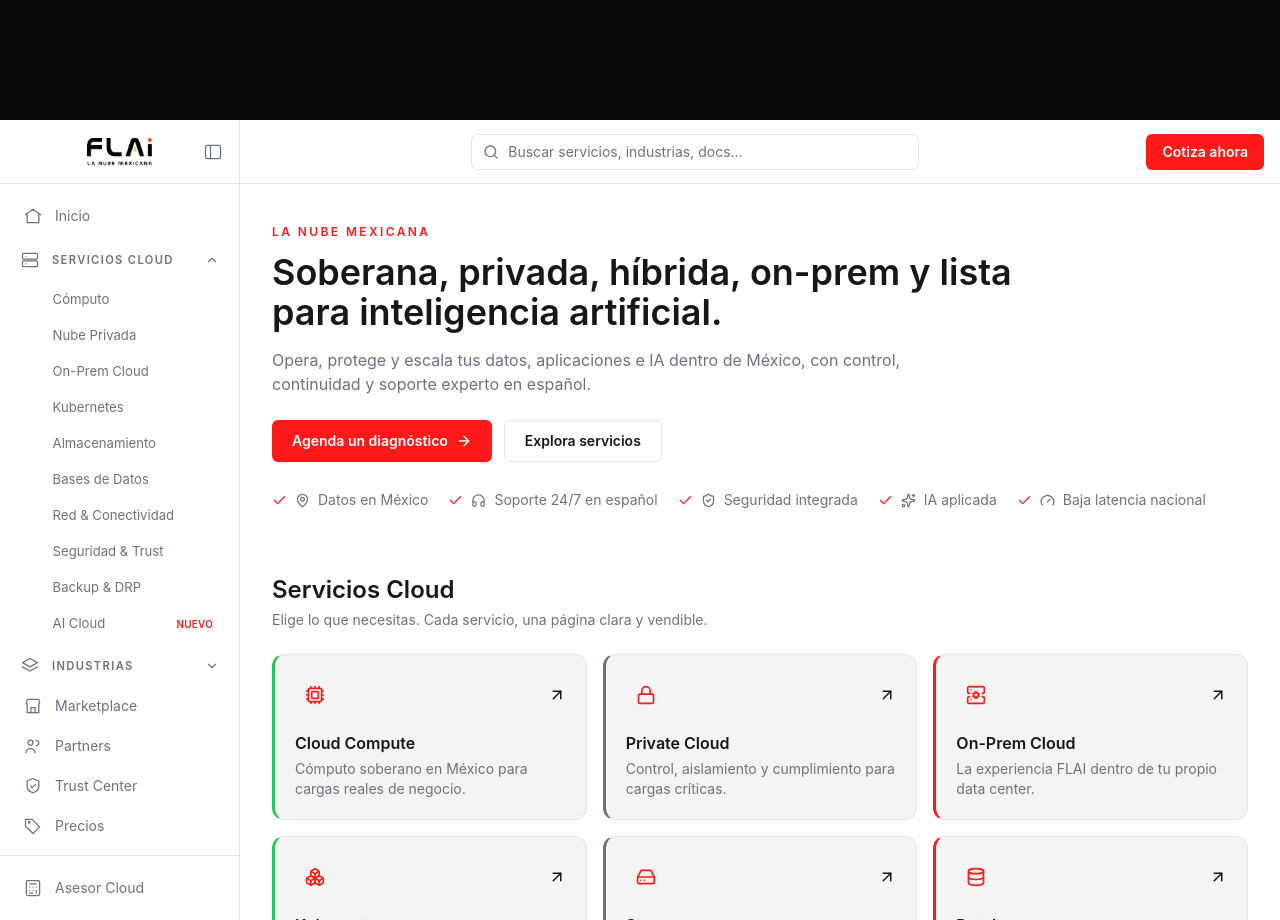
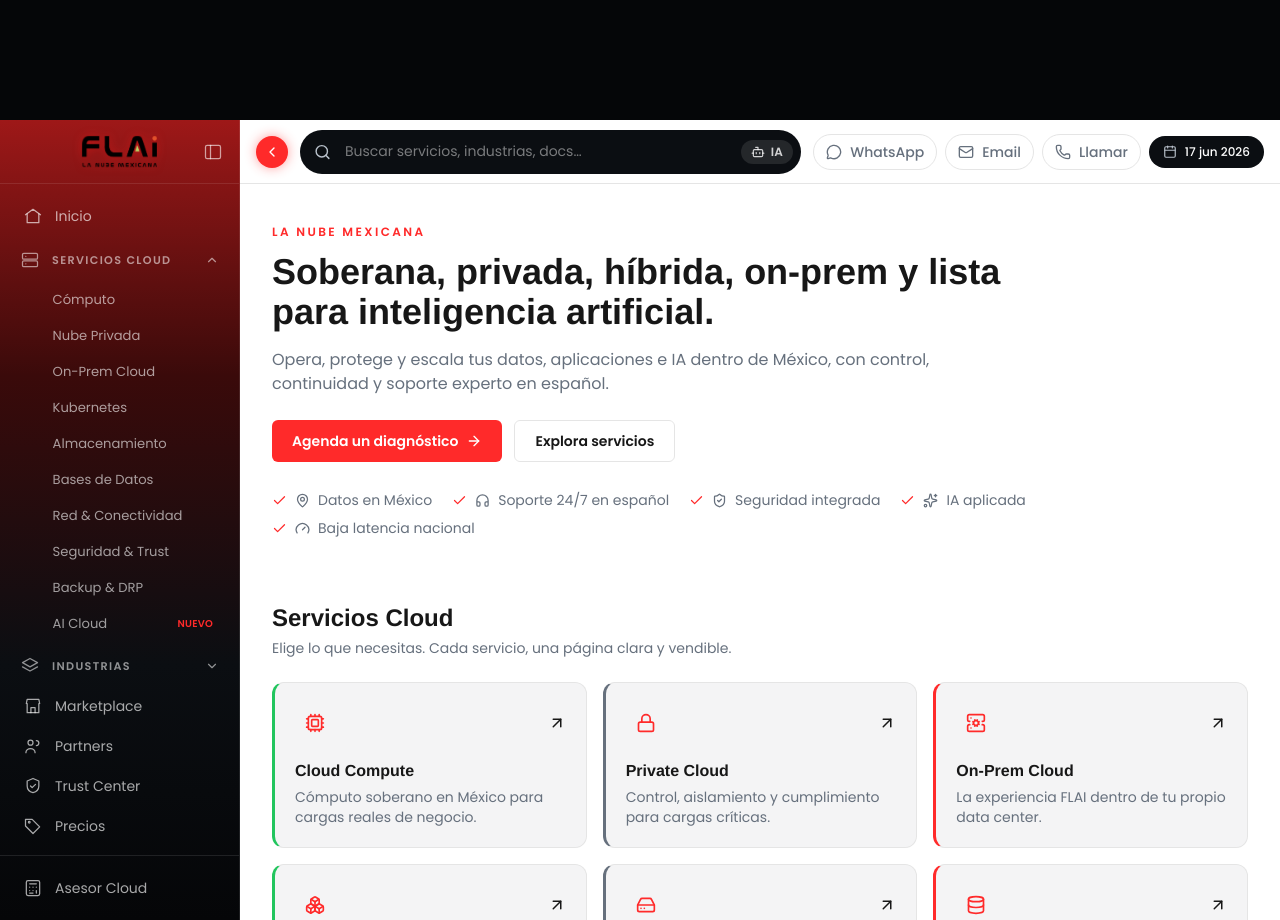
Before and after one commit to mayiainteligencia/flaiweb, a React (Vite) app in the folder frontend/: page / in a window 1280 px wide. Shown: the part 1640-2560 px from the top of the page. Built offline with nearby package versions, Linux system fonts and the light colour scheme.

Commit message:
se suben cambios de flai

```diff
--- a/frontend/index.html
+++ b/frontend/index.html
@@ -4,6 +4,12 @@
     <meta charset="UTF-8" />
     <meta name="viewport" content="width=device-width, initial-scale=1.0" />
     <link rel="icon" type="image/svg+xml" href="/favicon.svg" />
+    <link rel="preconnect" href="https://fonts.googleapis.com" />
+    <link rel="preconnect" href="https://fonts.gstatic.com" crossorigin />
+    <link
+      href="https://fonts.googleapis.com/css2?family=Poppins:wght@400;500;600;700&display=swap"
+      rel="stylesheet"
+    />
     <title>FLAI — La Nube Mexicana</title>
   </head>
   <body>
--- a/frontend/src/branding/theme.css
+++ b/frontend/src/branding/theme.css
@@ -1,8 +1,12 @@
 :root {
-  --color-black: #0a0a0a;
-  --color-red: #ff1a1a;
-  --color-white: #ffffff;
-  --color-status-ok: #22c55e;
+  /* Paleta de marca FLAI */
+  --color-black: #050608;   /* Negro profundo — base dominante */
+  --color-graphite: #0B0E12; /* Grafito cloud / antracita — paneles */
+  --color-red: #FF2A2A;     /* Rojo FLAI — energía / acento */
+  --color-green: #B7FF00;   /* Verde nube viva — disponibilidad / datos */
+  --color-silver: #B8C0CA;  /* Plata metálica — infraestructura */
+  --color-white: #F4F7FA;   /* Blanco operativo — texto clave */
+  --color-status-ok: #22c55e; /* legible sobre el dashboard claro; verde marca = --color-green */
 
   /* Superficies del dashboard (fondo blanco, recuadros gris claro) */
   --surface-sidebar: #ffffff;
@@ -14,17 +18,43 @@
 
   /* Texto */
   --text-primary: #171717;
-  --text-secondary: #6b7280;
+  --text-secondary: #66707D; /* Gris nodo */
 
   /* Estados del sidebar */
   --sidebar-active-bg: #ffe5e5;
   --sidebar-hover-bg: #f4f4f5;
 
-  --font-display: 'Inter', system-ui, sans-serif;
+  /* Tipografía institucional: títulos Helvetica/Open Sauce, texto Gordita/Poppins.
+     (Gordita y Open Sauce no son webfonts libres; Helvetica del sistema y Poppins las cubren.) */
+  --font-heading: 'Helvetica Neue', Helvetica, 'Open Sauce Sans', Arial, sans-serif;
+  --font-body: 'Gordita', 'Poppins', system-ui, sans-serif;
+  --font-display: var(--font-body); /* alias para la clase Tailwind `font-display` */
 
   --radius-md: 0.5rem;
 
   --shadow-neon: 0 0 8px rgba(255, 26, 26, 0.6), 0 0 20px rgba(255, 26, 26, 0.25);
+
+  /* Sidebar oscuro: rojo arriba → negro abajo */
+  --sidebar-gradient: linear-gradient(180deg, #9e1818 0%, #3a0a0a 32%, var(--color-graphite) 68%, var(--color-black) 100%);
+}
+
+/* Logo del sidebar: resalta con un latido suave de glow rojo */
+.logo-glow {
+  filter: drop-shadow(0 0 6px rgba(255, 26, 26, 0.55));
+  animation: logo-pulse 3.2s ease-in-out infinite;
+  transition: transform 0.2s ease;
+}
+.logo-glow:hover {
+  transform: scale(1.06);
+}
+
+@keyframes logo-pulse {
+  0%, 100% { filter: drop-shadow(0 0 5px rgba(255, 26, 26, 0.4)); }
+  50% { filter: drop-shadow(0 0 14px rgba(255, 26, 26, 0.85)); }
+}
+
+@media (prefers-reduced-motion: reduce) {
+  .logo-glow { animation: none; }
 }
 
 * {
@@ -42,6 +72,10 @@
 body {
   background: var(--color-black);
   color: var(--color-white);
-  font-family: var(--font-display);
+  font-family: var(--font-body);
   -webkit-font-smoothing: antialiased;
 }
+
+h1, h2, h3, h4, h5, h6 {
+  font-family: var(--font-heading);
+}
--- a/frontend/src/components/layout/DashboardLayout.tsx
+++ b/frontend/src/components/layout/DashboardLayout.tsx
@@ -27,7 +27,7 @@
       <Sidebar collapsed={collapsed} onToggle={() => setCollapsed((v) => !v)} />
 
       <div className="flex flex-1 flex-col overflow-hidden">
-        <Header collapsed={collapsed} />
+        <Header collapsed={collapsed} onToggle={() => setCollapsed((v) => !v)} />
         {/* pb extra en móvil para no quedar tapado por la barra inferior */}
         <main className="flex-1 overflow-y-auto p-4 pb-28 sm:p-6 lg:p-8 lg:pb-8">{children}</main>
       </div>
--- a/frontend/src/components/layout/Header.tsx
+++ b/frontend/src/components/layout/Header.tsx
@@ -1,29 +1,42 @@
 import { useState } from 'react';
 import { NavLink } from 'react-router-dom';
+import { Mail, Phone, MessageCircle, Calendar, Search as SearchIcon, ChevronLeft, X } from 'lucide-react';
+import type { LucideIcon } from 'lucide-react';
 import { ROUTES } from '@/constants/routes';
+import { CONTACT } from '@/data/contact';
 import logoFlai from '@/assets/images/logos/logo-FLAI.png';
 import SearchBox from './SearchBox';
 
-function SearchIcon({ className }: { className?: string }) {
+// Fecha de hoy, formato corto "18 jun 2026".
+const TODAY = new Intl.DateTimeFormat('es-MX', { day: 'numeric', month: 'short', year: 'numeric' })
+  .format(new Date())
+  .replace('.', '');
+
+function Action({
+  href,
+  icon: Icon,
+  label,
+  external,
+}: {
+  href: string;
+  icon: LucideIcon;
+  label: string;
+  external?: boolean;
+}) {
   return (
-    <svg
-      className={className}
-      width="16"
-      height="16"
-      viewBox="0 0 24 24"
-      fill="none"
-      stroke="currentColor"
-      strokeWidth="1.5"
-      strokeLinecap="round"
-      strokeLinejoin="round"
+    <a
+      href={href}
+      title={label}
+      {...(external ? { target: '_blank', rel: 'noreferrer' } : {})}
+      className="inline-flex h-9 items-center gap-2 rounded-full border border-border-subtle px-3 text-sm font-medium text-text-secondary transition-colors hover:border-accent hover:text-accent"
     >
-      <circle cx="11" cy="11" r="7" />
-      <path d="m21 21-4.3-4.3" />
-    </svg>
+      <Icon size={16} />
+      <span className="hidden lg:inline">{label}</span>
+    </a>
   );
 }
 
-export default function Header({ collapsed }: { collapsed: boolean }) {
+export default function Header({ collapsed, onToggle }: { collapsed: boolean; onToggle: () => void }) {
   const [searchOpen, setSearchOpen] = useState(false);
 
   return (
@@ -32,13 +45,22 @@
       <NavLink
         to={ROUTES.HOME}
         title="Ir a la nube FLAI"
-        className={['shrink-0 transition-opacity hover:opacity-80', collapsed ? 'block' : 'block lg:hidden'].join(' ')}
+        className={['shrink-0', collapsed ? 'block' : 'block lg:hidden'].join(' ')}
       >
-        <img src={logoFlai} alt="FLAI" className="h-7 w-auto" />
+        <img src={logoFlai} alt="FLAI" className="logo-glow h-7 w-auto" />
       </NavLink>
 
-      {/* Buscador en desktop (centrado) */}
-      <div className="mx-auto hidden w-full max-w-md lg:block">
+      {/* Colapsar/expandir el sidebar (desktop) */}
+      <button
+        onClick={onToggle}
+        aria-label={collapsed ? 'Expandir menú' : 'Colapsar menú'}
+        className="hidden h-8 w-8 shrink-0 items-center justify-center rounded-full bg-accent text-white shadow-[0_0_12px_rgba(255,42,42,0.45)] transition-transform hover:scale-105 lg:flex"
+      >
+        <ChevronLeft size={16} className={collapsed ? 'rotate-180' : ''} />
+      </button>
+
+      {/* Barra del asistente (desktop, centrada) */}
+      <div className="mx-auto hidden w-full max-w-2xl lg:block">
         <SearchBox />
       </div>
 
@@ -51,12 +73,19 @@
         aria-label="Buscar"
         className="flex h-9 w-9 items-center justify-center rounded-md text-text-secondary transition-colors hover:bg-hover-bg hover:text-text-primary lg:hidden"
       >
-        <SearchIcon />
+        <SearchIcon size={18} />
       </button>
 
-      <button className="shrink-0 rounded-md bg-accent px-4 py-2 text-sm font-semibold text-white transition-opacity hover:opacity-90">
-        Cotiza ahora
-      </button>
+      {/* Acciones rápidas (labels solo en desktop) */}
+      <nav className="flex shrink-0 items-center gap-2">
+        <Action href={CONTACT.whatsapp} icon={MessageCircle} label="WhatsApp" external />
+        <Action href={CONTACT.email} icon={Mail} label="Email" />
+        <Action href={CONTACT.phone} icon={Phone} label="Llamar" />
+        <span className="hidden items-center gap-2 rounded-full bg-[var(--color-graphite)] px-3.5 py-2 text-xs font-medium text-white xl:inline-flex">
+          <Calendar size={14} className="text-[var(--color-silver)]" />
+          {TODAY}
+        </span>
+      </nav>
 
       {/* Buscador móvil: cubre el header al abrir la lupa */}
       {searchOpen && (
@@ -69,9 +98,7 @@
             aria-label="Cerrar búsqueda"
             className="flex h-9 w-9 shrink-0 items-center justify-center rounded-md text-text-secondary transition-colors hover:bg-hover-bg hover:text-text-primary"
           >
-            <svg width="18" height="18" viewBox="0 0 24 24" fill="none" stroke="currentColor" strokeWidth="1.5" strokeLinecap="round">
-              <path d="M6 6l12 12M18 6 6 18" />
-            </svg>
+            <X size={18} />
           </button>
         </div>
       )}
--- a/frontend/src/components/layout/SearchBox.tsx
+++ b/frontend/src/components/layout/SearchBox.tsx
@@ -1,10 +1,20 @@
 import { useEffect, useMemo, useRef, useState } from 'react';
 import { useNavigate } from 'react-router-dom';
-import { Search, CornerDownLeft } from 'lucide-react';
+import { Search, Sparkles, Bot, CornerDownLeft, ArrowRight } from 'lucide-react';
 import { searchSite } from '@/data/searchIndex';
+import { ROUTES } from '@/constants/routes';
 
-const inputClass =
-  'h-9 w-full rounded-md border border-border-subtle bg-[var(--surface-input)] pl-9 pr-3 text-sm text-text-primary placeholder:text-text-secondary focus:border-accent focus:outline-none';
+type Mode = 'search' | 'ia';
+
+// Prompts de arranque del asistente (todos abren el Asesor Cloud, el recomendador IA real).
+const IA_PROMPTS = [
+  '¿Qué servicio de nube necesito?',
+  'Comparar nube privada vs on-prem',
+  'Quiero cotizar para mi empresa',
+];
+
+const baseInput =
+  'h-11 w-full rounded-full bg-[var(--color-graphite)] pl-11 pr-[5.5rem] text-sm text-white placeholder:text-white/45 transition-colors focus:outline-none border';
 
 export default function SearchBox({
   autoFocus = false,
@@ -13,6 +23,7 @@
   autoFocus?: boolean;
   onNavigate?: () => void;
 }) {
+  const [mode, setMode] = useState<Mode>('search');
   const [query, setQuery] = useState('');
   const [open, setOpen] = useState(false);
   const [active, setActive] = useState(0);
@@ -32,14 +43,29 @@
     return () => document.removeEventListener('mousedown', onClick);
   }, []);
 
-  const go = (to: string) => {
-    navigate(to);
+  const close = () => {
     setQuery('');
     setOpen(false);
     onNavigate?.();
   };
 
+  const go = (to: string) => {
+    navigate(to);
+    close();
+  };
+
+  // Modo IA: cualquier consulta/sugerencia abre el Asesor Cloud.
+  const askIa = () => go(ROUTES.ADVISOR);
+
   const onKeyDown = (e: React.KeyboardEvent) => {
+    if (e.key === 'Escape') return setOpen(false);
+    if (mode === 'ia') {
+      if (e.key === 'Enter') {
+        e.preventDefault();
+        askIa();
+      }
+      return;
+    }
     if (!open || results.length === 0) return;
     if (e.key === 'ArrowDown') {
       e.preventDefault();
@@ -50,16 +76,21 @@
     } else if (e.key === 'Enter') {
       e.preventDefault();
       go(results[active].to);
-    } else if (e.key === 'Escape') {
-      setOpen(false);
     }
   };
 
-  const showPanel = open && query.trim().length > 0;
+  const isIa = mode === 'ia';
+  const showSearchPanel = !isIa && open && query.trim().length > 0;
+  const showIaPanel = isIa && open;
 
   return (
     <div ref={rootRef} className="relative w-full">
-      <Search size={16} className="pointer-events-none absolute left-3 top-1/2 -translate-y-1/2 text-text-secondary" />
+      {isIa ? (
+        <Sparkles size={17} className="pointer-events-none absolute left-3.5 top-1/2 -translate-y-1/2 text-accent" />
+      ) : (
+        <Search size={17} className="pointer-events-none absolute left-3.5 top-1/2 -translate-y-1/2 text-[var(--color-silver)]" />
+      )}
+
       <input
         type="search"
         autoFocus={autoFocus}
@@ -67,12 +98,30 @@
         onChange={(e) => setQuery(e.target.value)}
         onFocus={() => setOpen(true)}
         onKeyDown={onKeyDown}
-        placeholder="Buscar servicios, industrias, docs…"
-        className={inputClass}
+        placeholder={isIa ? 'Pregúntale algo al asistente de FLAi…' : 'Buscar servicios, industrias, docs…'}
+        className={`${baseInput} ${isIa ? 'border-accent' : 'border-transparent focus:border-accent'}`}
       />
 
-      {showPanel && (
-        <div className="absolute left-0 right-0 top-11 z-50 overflow-hidden rounded-lg border border-border-subtle bg-white shadow-xl">
+      {/* Botón IA: alterna entre buscador normal y asistente */}
+      <button
+        type="button"
+        onClick={() => {
+          setMode((m) => (m === 'ia' ? 'search' : 'ia'));
+          setOpen(true);
+        }}
+        aria-pressed={isIa}
+        title={isIa ? 'Volver al buscador' : 'Preguntar al asistente IA'}
+        className={`absolute right-2 top-1/2 inline-flex -translate-y-1/2 items-center gap-1.5 rounded-full px-2.5 py-1 text-xs font-semibold tracking-wide transition-colors ${
+          isIa ? 'bg-accent text-white' : 'bg-white/10 text-white/80 hover:bg-white/20'
+        }`}
+      >
+        <Bot size={14} />
+        IA
+      </button>
+
+      {/* Panel buscador normal */}
+      {showSearchPanel && (
+        <div className="absolute left-0 right-0 top-12 z-50 overflow-hidden rounded-lg border border-border-subtle bg-white shadow-xl">
           {results.length === 0 ? (
             <p className="px-4 py-3 text-sm text-text-secondary">Sin resultados para “{query}”.</p>
           ) : (
@@ -98,6 +147,32 @@
           )}
         </div>
       )}
+
+      {/* Panel asistente IA: distinto al buscador */}
+      {showIaPanel && (
+        <div className="absolute left-0 right-0 top-12 z-50 overflow-hidden rounded-lg border border-accent/30 bg-white shadow-xl">
+          <div className="flex items-center gap-2 border-b border-border-subtle px-4 py-3">
+            <Sparkles size={16} className="text-accent" />
+            <span className="text-sm font-semibold text-text-primary">Asistente FLAi</span>
+          </div>
+          <p className="px-4 pt-3 text-xs text-text-secondary">
+            Cuéntame qué necesitas y te recomiendo la nube ideal.
+          </p>
+          <ul className="p-2">
+            {IA_PROMPTS.map((p) => (
+              <li key={p}>
+                <button
+                  onClick={askIa}
+                  className="flex w-full items-center justify-between gap-3 rounded-md px-3 py-2 text-left text-sm text-text-primary transition-colors hover:bg-accent/10"
+                >
+                  {p}
+                  <ArrowRight size={14} className="shrink-0 text-accent" />
+                </button>
+              </li>
+            ))}
+          </ul>
+        </div>
+      )}
     </div>
   );
 }
--- a/frontend/src/components/layout/Sidebar.tsx
+++ b/frontend/src/components/layout/Sidebar.tsx
@@ -62,19 +62,19 @@
 
 const itemClass = (collapsed: boolean) => (active: boolean) =>
   [
-    'group flex items-center h-10 rounded-md text-sm border-l-[3px] transition-colors duration-150',
+    'group flex items-center h-10 rounded-md text-sm border-l-[3px] transition-all duration-200',
     collapsed ? 'justify-center px-0' : 'gap-3 px-3',
     active
-      ? 'bg-active-bg border-accent text-accent'
-      : 'border-transparent text-text-secondary hover:bg-hover-bg hover:text-text-primary',
+      ? 'bg-white/[0.12] border-accent text-white shadow-[0_0_14px_rgba(255,26,26,0.35)]'
+      : 'border-transparent text-white/65 hover:bg-white/10 hover:text-white hover:translate-x-0.5',
   ].join(' ');
 
 const leafClass = (active: boolean) =>
   [
-    'flex items-center justify-between h-9 pl-[2.6rem] pr-3 text-[0.82rem] border-l-[3px] transition-colors duration-150',
+    'flex items-center justify-between h-9 pl-[2.6rem] pr-3 text-[0.82rem] border-l-[3px] transition-all duration-200',
     active
-      ? 'bg-active-bg border-accent text-accent'
-      : 'border-transparent text-text-secondary hover:bg-hover-bg hover:text-text-primary',
+      ? 'bg-white/[0.12] border-accent text-white shadow-[0_0_14px_rgba(255,26,26,0.35)]'
+      : 'border-transparent text-white/60 hover:bg-white/10 hover:text-white hover:translate-x-0.5',
   ].join(' ');
 
 export default function Sidebar({
@@ -97,23 +97,24 @@
 
   return (
     <aside
+      style={{ background: 'var(--sidebar-gradient)' }}
       className={[
-        'hidden h-screen flex-col border-r border-border-subtle bg-sidebar-bg',
+        'hidden h-screen flex-col border-r border-white/10',
         'lg:flex lg:static lg:shrink-0 lg:transition-[width]',
         collapsed ? 'lg:w-16' : 'lg:w-60',
       ].join(' ')}
     >
       {/* Logo centrado + toggle de colapso */}
-      <div className="relative flex h-16 items-center justify-center border-b border-border-subtle px-2">
+      <div className="relative flex h-16 items-center justify-center border-b border-white/10 px-2">
         {!collapsed && (
-          <NavLink to={ROUTES.HOME} title="Ir a la nube FLAI" className="transition-opacity hover:opacity-80">
-            <img src={logoFlai} alt="FLAI" className="h-7 w-auto" />
+          <NavLink to={ROUTES.HOME} title="Ir a la nube FLAI">
+            <img src={logoFlai} alt="FLAI" className="logo-glow h-8 w-auto" />
           </NavLink>
         )}
         <button
           onClick={onToggle}
           aria-label={collapsed ? 'Expandir menú' : 'Colapsar menú'}
-          className="absolute right-2 hidden h-9 w-9 items-center justify-center rounded-md text-text-secondary transition-colors hover:bg-hover-bg hover:text-text-primary lg:flex"
+          className="absolute right-2 hidden h-9 w-9 items-center justify-center rounded-md text-white/60 transition-colors hover:bg-white/10 hover:text-white lg:flex"
         >
           <Icon name="panel" />
         </button>
@@ -139,7 +140,7 @@
                 onClick={() => toggleGroup(node.key)}
                 title={collapsed ? node.label : undefined}
                 className={[
-                  'flex h-10 w-full items-center rounded-md text-[0.7rem] font-semibold uppercase tracking-[0.12em] text-text-secondary transition-colors hover:text-text-primary',
+                  'flex h-10 w-full items-center rounded-md text-[0.7rem] font-semibold uppercase tracking-[0.12em] text-white/55 transition-colors hover:text-white',
                   collapsed ? 'justify-center px-0' : 'gap-3 px-3',
                 ].join(' ')}
               >
@@ -176,7 +177,7 @@
       </nav>
 
       {/* Asesor Cloud, separado abajo */}
-      <div className="border-t border-border-subtle px-2 py-3">
+      <div className="border-t border-white/10 px-2 py-3">
         <NavLink
           to={ROUTES.ADVISOR}
           title={collapsed ? 'Asesor Cloud' : undefined}
--- a/frontend/src/components/sections/Hero.css
+++ b/frontend/src/components/sections/Hero.css
@@ -115,11 +115,13 @@
 
 .hero__logo {
   position: absolute;
-  top: 50%;
+  top: 52%; /* centrado en el cuerpo de la nube (origen del zoom ~56%) */
   left: 50%;
   transform: translate(-50%, -50%);
-  width: clamp(120px, 13vw, 200px);
+  width: clamp(170px, 19vw, 300px);
   height: auto;
+  pointer-events: auto; /* clickeable aunque el overlay no capture eventos */
+  cursor: pointer;
 }
 
 /* Marcas del extremo izquierdo (se desvanecen con el overlay al entrar) */
--- /dev/null
+++ b/frontend/src/data/contact.ts
@@ -0,0 +1,6 @@
+// Datos de contacto (placeholders — reemplazar por los reales).
+export const CONTACT = {
+  whatsapp: 'https://wa.me/525500000000',
+  email: 'mailto:contacto@flai.mx',
+  phone: 'tel:+525500000000',
+};
--- a/frontend/tailwind.config.js
+++ b/frontend/tailwind.config.js
@@ -20,6 +20,8 @@
       },
       fontFamily: {
         display: 'var(--font-display)',
+        heading: 'var(--font-heading)',
+        body: 'var(--font-body)',
       },
     },
   },
```
Also changed, not shown: frontend/src/components/sections/Hero.tsx (+51 -1 lines), 1 other file (tests, documents, lock files or other folders).
